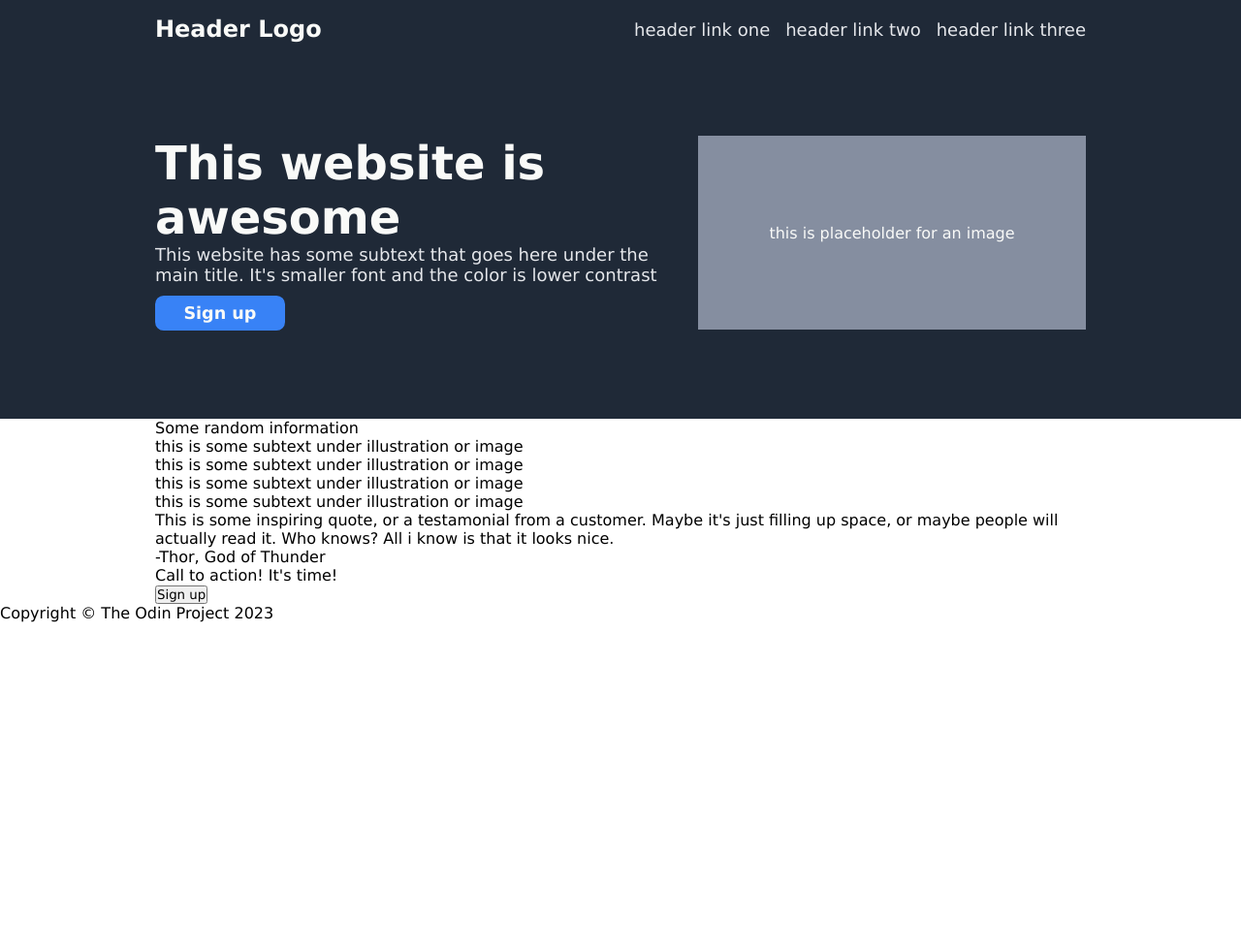
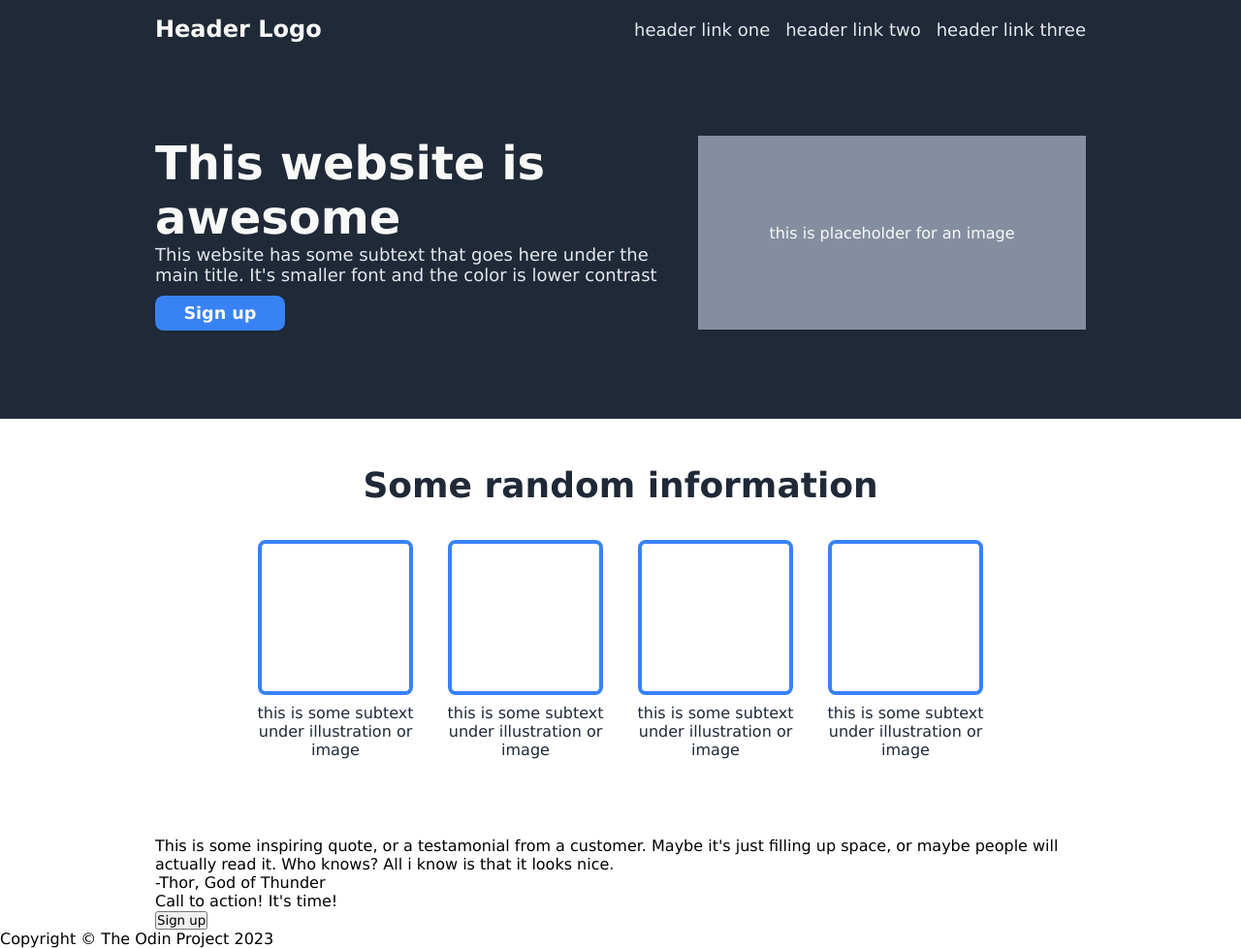
Before and after one commit to karolbrol/odin-landing-page, a plain HTML site: page index.html in a window 1280 px wide. Shown: the whole page at 97% size. Before the commit the page ends 800 px from the top, so only its background shows below. Drawn offline with Linux system fonts and the light colour scheme.

Commit message:
Add info section styling

```diff
--- a/index.html
+++ b/index.html
@@ -28,8 +28,8 @@
         </div>
     </section>
     <section class="info-section flex-container">
-        <div class="container">
-            <div class="info-header">Some random information</div>
+        <div class="container info-container">
+            <div class="info-heading">Some random information</div>
             <div class="cards-container">
                 <div class="card">
                     <div class="card-img-placeholder"></div>
--- a/styles.css
+++ b/styles.css
@@ -99,3 +99,40 @@
     justify-content: center;
     align-items: center;
 }
+
+.info-container {
+    padding: 3em 0 5em;
+}
+
+.info-heading {
+    font-size: 36px;
+    font-weight: 900;
+    color: #1F2937;
+    margin-bottom: 1em;
+    text-align: center;
+}
+
+.cards-container {
+    display: flex;
+    flex-wrap: wrap;
+    justify-content: center;
+    gap: 1em;
+}
+
+.card {
+    flex: none;
+    max-width: 180px;
+    display: flex;
+    flex-direction: column;
+    align-items: center;
+    text-align: center;
+    gap: .6em;
+    color: #1F2937;
+}
+
+.card-img-placeholder {
+    border: .25em solid #3882F6;
+    width: 160px;
+    height: 160px;
+    border-radius: .5em;
+}
```
